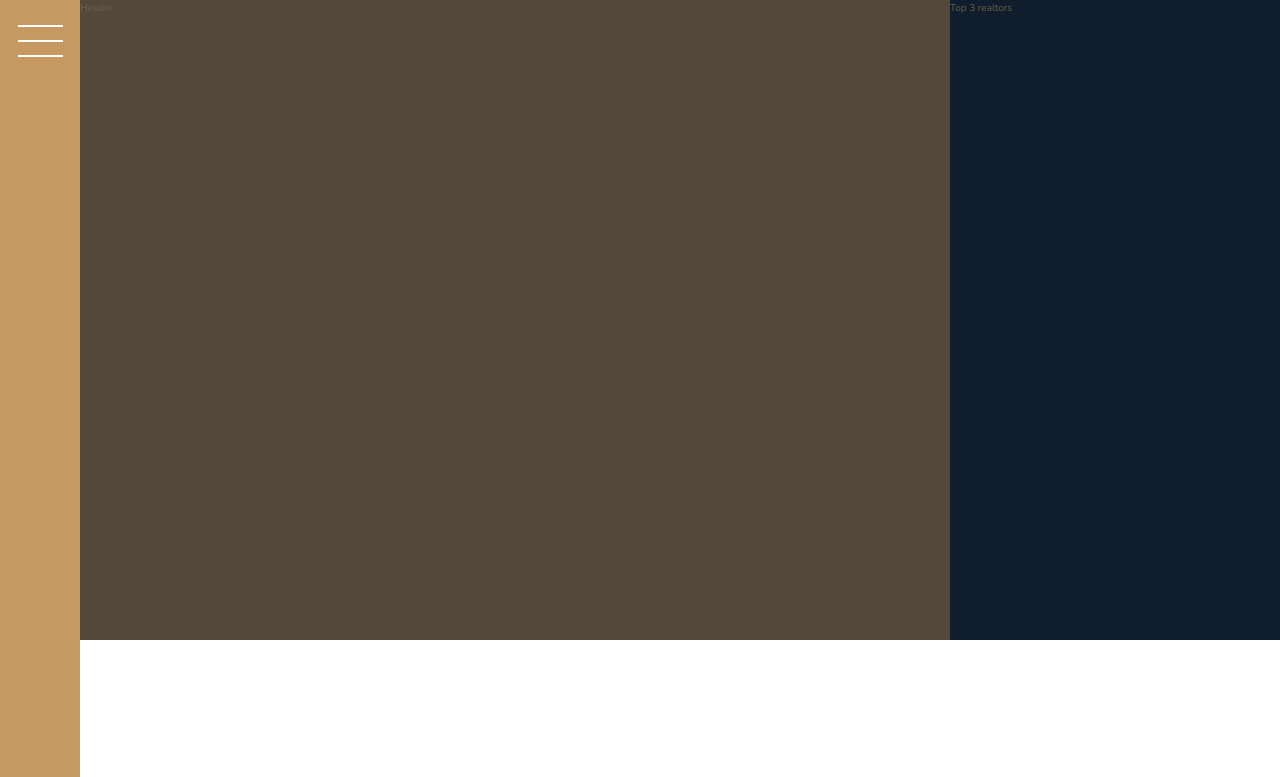
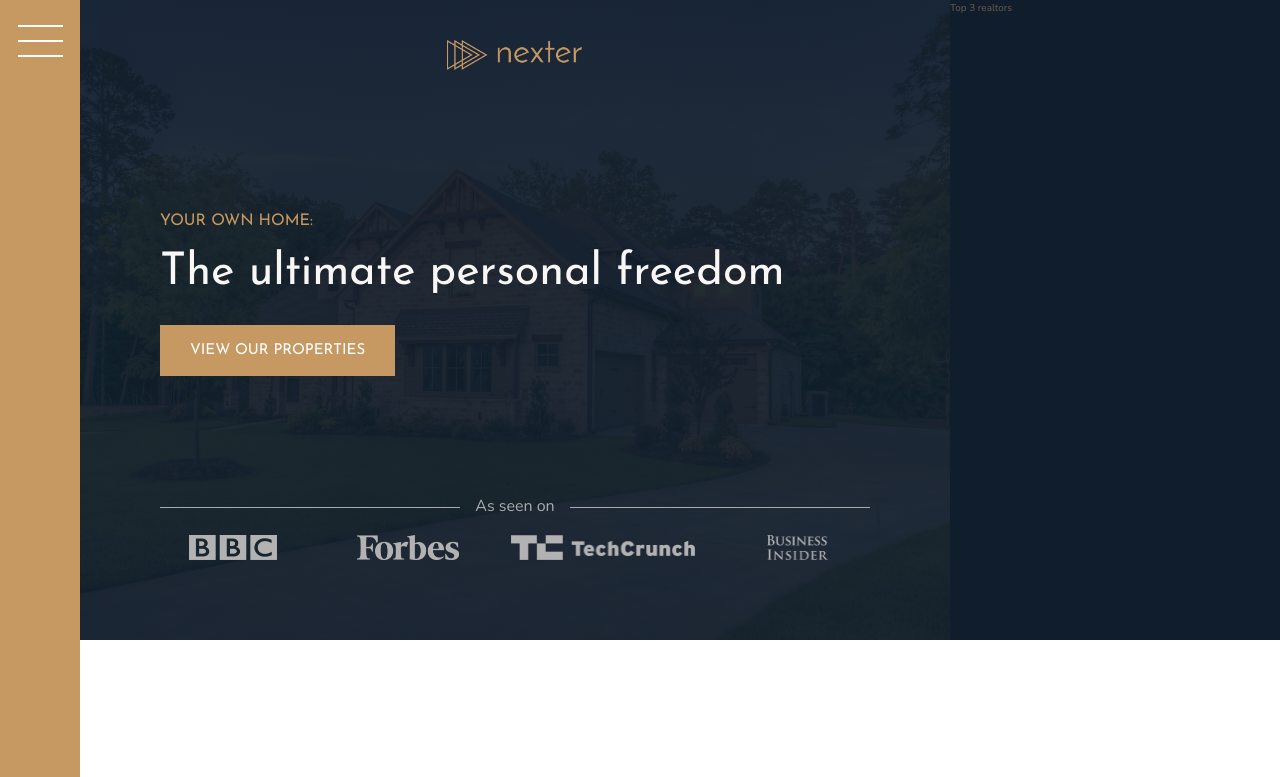
Before and after one commit to nguyenlambuu/nexter, a website: page index.html in a window 1280 px wide. Shown: the top 777 px of the page. Drawn offline with nearby package versions, Linux system fonts and the light colour scheme.

Commit message:
Build the header

```diff
--- a/index.html
+++ b/index.html
@@ -17,7 +17,17 @@
         </div>
 
         <header class="header">
-            Header
+            <img src="img/logo.png" alt="Nexter" class="header__logo">
+            <h3 class="heading-3">Your own home:</h3>
+            <h1 class="heading-1">The ultimate personal freedom</h1>
+            <button class="btn header__btn">View our properties</button>
+            <div class="header__seenon-text">As seen on</div>
+            <div class="header__seenon-logos">
+                <img src="img/logo-bbc.png" alt="Seen on 1">
+                <img src="img/logo-forbes.png" alt="Seen on 2">
+                <img src="img/logo-techcrunch.png" alt="Seen on 3">
+                <img src="img/logo-bi.png" alt="Seen on 4">
+            </div>
         </header>
 
         <div class="realtors">
--- a/sass/_header.scss
+++ b/sass/_header.scss
@@ -3,7 +3,60 @@ Header
 ---------------------------- */
 
 .header {
+    grid-column: full-start / col-end 6;
+
     background-color: $color-grey-dark-1;
+    background-image: linear-gradient(rgba($color-secondary, .93),rgba($color-secondary, .93)), url(../img/hero.jpeg);
+    background-size: cover;
+    background-position: center;
+    padding: 8rem;
+    padding-top: 4rem;
 
-    grid-column: full-start / col-end 6;
+    display: grid;
+    grid-template-rows: 1fr min-content minmax(6rem, min-content) 1fr;
+    grid-template-columns: minmax(min-content, max-content);
+    grid-row-gap: 1.5rem;
+    justify-content: center;
+
+    &__logo {
+        height: 3rem;
+        justify-self: center;
+    }
+
+    &__btn {
+        align-self: start;
+        justify-self: start;
+    }
+
+    &__seenon-text {
+        display: grid;
+        grid-template-columns: 1fr max-content 1fr;
+        grid-column-gap: 1.5rem;
+        align-items: center;
+
+
+        font-size: 1.6rem;
+        color: $color-grey-light-2;
+
+        &::before,
+        &::after {
+            content: "";
+            height: 1px;
+            display: block;
+            background-color: currentColor;
+        }
+    }
+
+    &__seenon-logos {
+        display: grid;
+        grid-template-columns: repeat(4, 1fr);
+        grid-column-gap: 3rem;
+        justify-items: center;
+        align-items: center;
+
+        img {
+            height: 2.5rem;
+            filter: brightness(70%);
+        }
+    }
 }
--- a/sass/_typography.scss
+++ b/sass/_typography.scss
@@ -9,6 +9,9 @@ Typography
 
 .heading-1 {
     @extend %heading;
+    font-size: 4.5rem;
+    color: $color-grey-light-1;
+    line-height: 1;
 }
 .heading-2 {
     @extend %heading;
```
Also changed, not shown: css/style.css.
